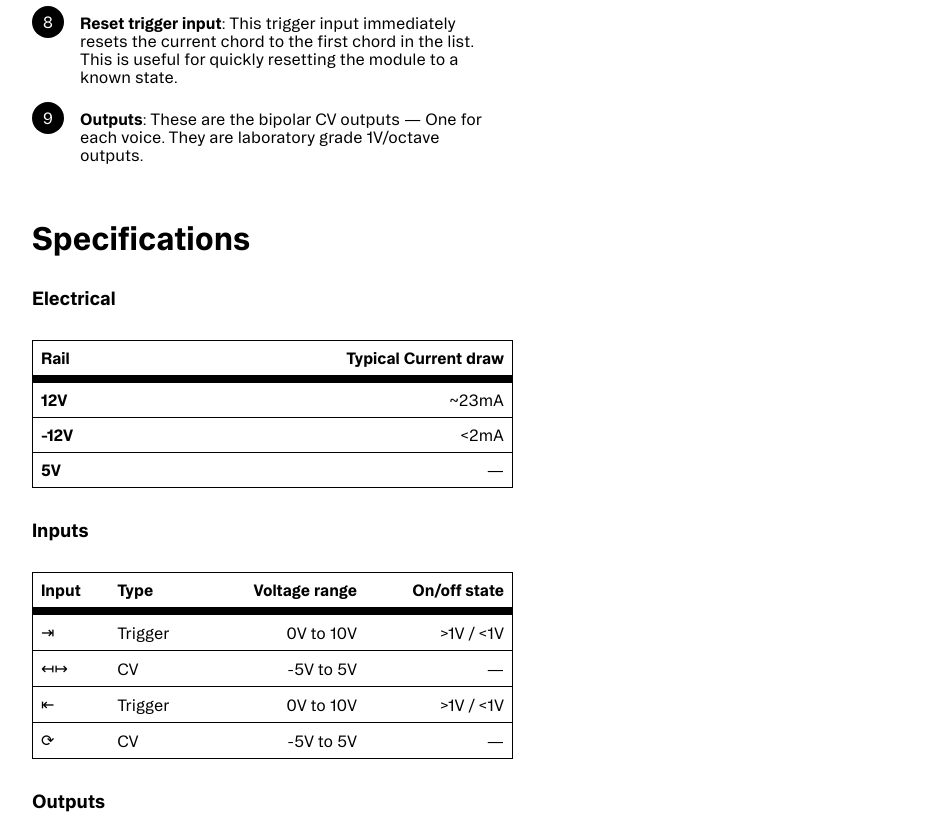
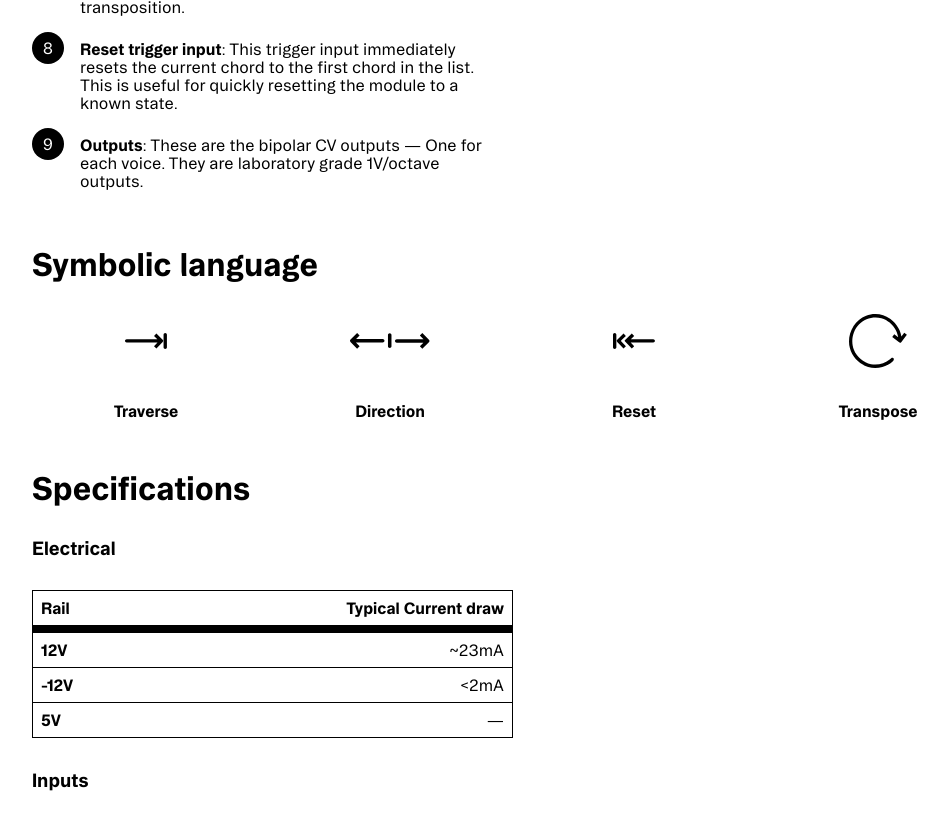
Before and after one commit to DinkDonk/manuals.elektrofon.no, a plain HTML site: page KLANG/index.html in a window 1280 px wide. Shown: the part 1414-2233 px from the top of the page, without its empty margins (128-1076 px from the left). Drawn offline with Linux system fonts and the light colour scheme.

Commit message:
Add symbolic language section

```diff
--- a/KLANG/index.html
+++ b/KLANG/index.html
@@ -13,6 +13,8 @@
 <li><a href="#klang-manual" id="toc-klang-manual">KLANG MANUAL</a>
 <ul>
 <li><a href="#overview" id="toc-overview">Overview</a></li>
+<li><a href="#symbolic-language" id="toc-symbolic-language">Symbolic
+language</a></li>
 <li><a href="#specifications" id="toc-specifications">Specifications</a>
 <ul>
 <li><a href="#electrical" id="toc-electrical">Electrical</a></li>
@@ -78,6 +80,25 @@ each voice. They are laboratory grade 1V/octave outputs.</li>
 <figure>
 <img src="/KLANG/assets/function-overview.svg" alt="[fig.1]" />
 <figcaption aria-hidden="true">[fig.1]</figcaption>
+</figure>
+</article>
+<h2 id="symbolic-language">Symbolic language</h2>
+<article class="symbols">
+<figure>
+<img src="/KLANG/assets/symbol-traverse.svg" alt="Traverse" />
+<figcaption aria-hidden="true"><strong>Traverse</strong></figcaption>
+</figure>
+<figure>
+<img src="/KLANG/assets/symbol-direction.svg" alt="Direction" />
+<figcaption aria-hidden="true"><strong>Direction</strong></figcaption>
+</figure>
+<figure>
+<img src="/KLANG/assets/symbol-reset.svg" alt="Reset" />
+<figcaption aria-hidden="true"><strong>Reset</strong></figcaption>
+</figure>
+<figure>
+<img src="/KLANG/assets/symbol-transpose.svg" alt="Transpose" />
+<figcaption aria-hidden="true"><strong>Transpose</strong></figcaption>
 </figure>
 </article>
 <h2 id="specifications">Specifications</h2>
--- a/style.css
+++ b/style.css
@@ -189,3 +189,28 @@ ol li {
 	background-color: black;
 	border-radius: 3000px;
 }
+
+.symbols {
+	display: grid;
+	grid-template-columns: repeat(4, 1fr);
+	gap: 1rem;
+	align-items: center;
+	justify-items: center;
+}
+
+.symbols figure {
+	display: grid;
+	grid-template-rows: repeat(2, 1fr);
+	align-items: center;
+	height: 100%;
+}
+
+.symbols img {
+	width: auto;
+	height: min(2vw, 1rem);
+}
+
+.symbols figure:last-child img {
+	width: auto;
+	height: min(calc(2vw * 3.36), calc(1rem * 3.36));
+}
```
Also changed, not shown: KLANG/assets/symbol-direction.svg (added), KLANG/assets/symbol-reset.svg (added), KLANG/assets/symbol-transpose.svg (added), KLANG/assets/symbol-traverse.svg (added), 2 other files.
